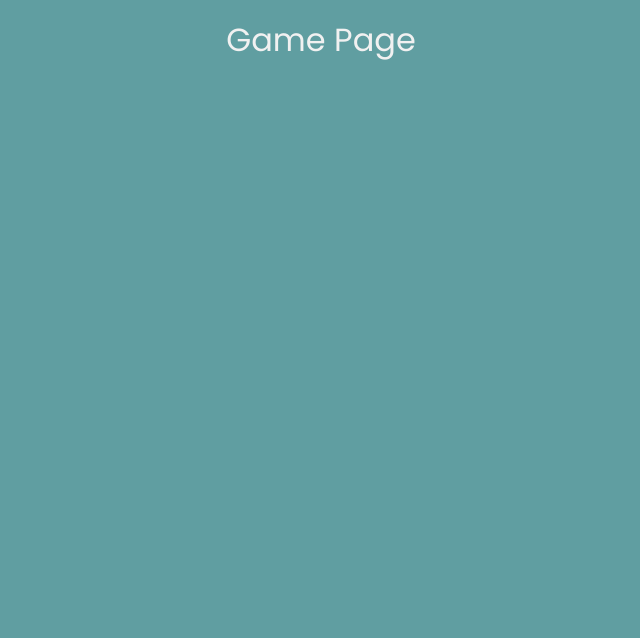
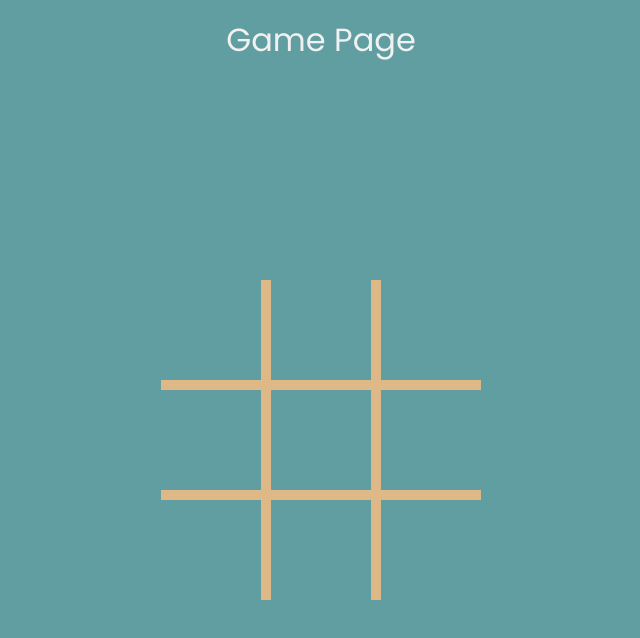
Before and after one commit to AugustinSorel/mutiplayer-tic-tac-toe, a React (Create React App) app in the folder client/: page / in a window 1280 px wide. Both pictures are taken after typing "Sample" into the empty fields and a click on the button "play". Shown: the top 638 px of the page, without its empty margins (319-959 px from the left). Built offline with nearby package versions, Linux system fonts and the light colour scheme.

Commit message:
grid added

```diff
--- a/client/src/pages/GamePage/GamePage.styled.ts
+++ b/client/src/pages/GamePage/GamePage.styled.ts
@@ -1 +1,18 @@
+import { motion } from "framer-motion";
 import styled from "styled-components";
+
+export const GameContainer = styled(motion.main)`
+  margin: auto;
+  background-color: var(--accent-color);
+
+  display: grid;
+  grid-template: repeat(3, 100px) / repeat(3, 100px);
+  grid-gap: 10px;
+`;
+
+export const GameCell = styled(motion.div)`
+  background-color: var(--background-color);
+  height: 100%;
+  width: 100%;
+  cursor: pointer;
+`;
--- a/client/src/pages/GamePage/index.tsx
+++ b/client/src/pages/GamePage/index.tsx
@@ -1,10 +1,25 @@
 import Header from "../../shared/components/navigation/Header";
 import PrivateRoute from "../../shared/components/navigation/PrivateRoute";
+import theme from "../../shared/styles/theme";
+import { GameCell, GameContainer } from "./GamePage.styled";
 
 const GamePage = () => {
   return (
     <PrivateRoute>
       <Header title="Game page" />
+
+      <GameContainer
+        initial={{ y: "200%" }}
+        animate={{ y: 0 }}
+        exit={{ y: "200%" }}
+      >
+        {[...Array(9)].map((_, index) => (
+          <GameCell
+            key={index}
+            whileHover={{ backgroundColor: theme.colors.accentColor }}
+          />
+        ))}
+      </GameContainer>
     </PrivateRoute>
   );
 };
--- a/client/src/shared/components/navigation/PrivateRoute/index.tsx
+++ b/client/src/shared/components/navigation/PrivateRoute/index.tsx
@@ -1,12 +1,12 @@
-import { FC } from "react";
+import { FC, ReactNode } from "react";
 import { Navigate } from "react-router-dom";
 import useGame from "../../../store/useGame";
 
 interface Props {
-  children: JSX.Element;
+  children: ReactNode;
 }
 
-const PrivateRoute: FC<Props> = ({ children }) => {
+const PrivateRoute: FC<Props> = ({ children }): any => {
   const roomCode = useGame((state) => state.roomCode);
 
   if (roomCode) {
--- a/client/src/shared/styles/globalStyle.ts
+++ b/client/src/shared/styles/globalStyle.ts
@@ -1,7 +1,7 @@
 import { createGlobalStyle } from "styled-components";
 
 const GlobalStyle = createGlobalStyle`
-    *{
+    *, *::before, *::after {
         margin: 0;
         padding: 0;
         box-sizing: border-box;
```
